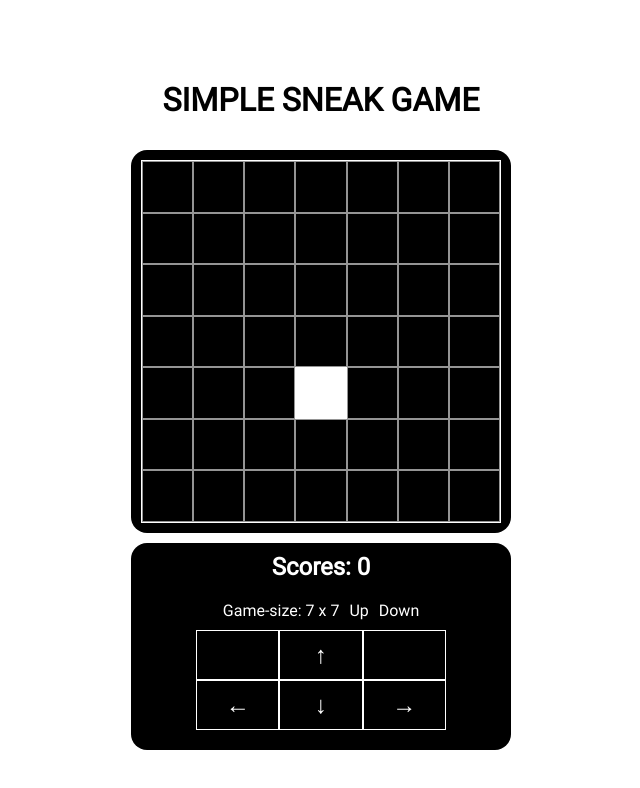
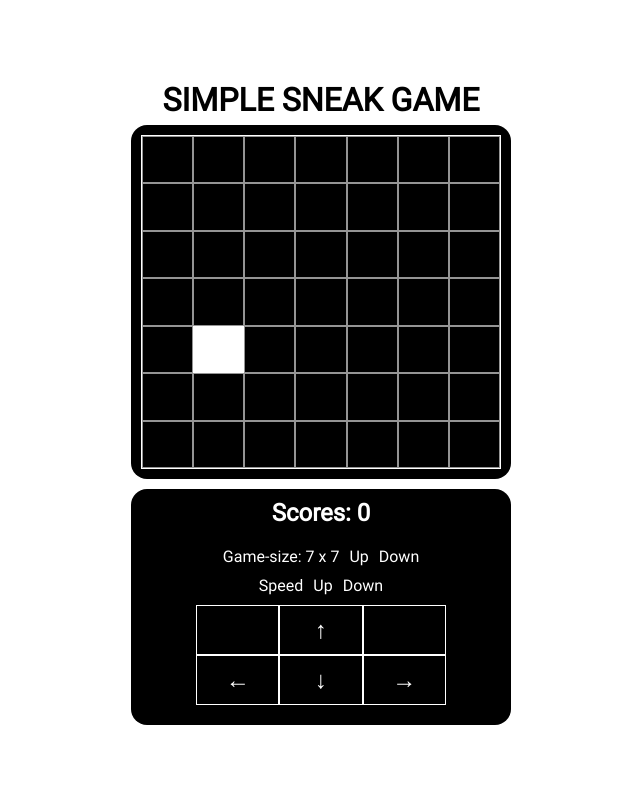
Before and after one commit to tonguyenducmanh/snake, a Vue app: page / in a window 1280 px wide. Shown: the top 788 px of the page, without its empty margins (319-959 px from the left). Built offline with nearby package versions, Linux system fonts and the light colour scheme.

Commit message:
them chinh speed va tam dung game

```diff
--- a/src/components/MBoard.vue
+++ b/src/components/MBoard.vue
@@ -6,6 +6,11 @@
       <div class="m-size-tile">Game-size: {{ gameSize }} x {{ gameSize }}</div>
       <div class="m-size-button" @click="gameSizeChange(true)">Up</div>
       <div class="m-size-button" @click="gameSizeChange(false)">Down</div>
+    </div>
+    <div class="m-size">
+      <div class="m-size-tile">Speed</div>
+      <div class="m-size-button" @click="gameSpeedChange(false)">Up</div>
+      <div class="m-size-button" @click="gameSpeedChange(true)">Down</div>
     </div>
     <div class="m-move-content">
       <div class="m-move-item"></div>
@@ -55,6 +60,15 @@ export default {
       // thay đổi giá trị của các ô trên màn hình game
       me.$emit('changeGameSize', isIncrease)
     },
+    /**
+     * method tăng, giảm speed của game
+     * @author tdmanh1 10-05-2023
+     */
+    gameSpeedChange(isIncrease) {
+      let me = this
+      me.$emit('changeGameSpeed', isIncrease)
+    },
+
     /**
      * thay đổi vị trí của con rắn trên màn hình
      * @author tdmanh1 09-05-2023
--- a/src/components/MGame.vue
+++ b/src/components/MGame.vue
@@ -1,6 +1,9 @@
 /** màn hình trò chơi created by tdmanh1 06/05/2023 */
 <template>
-  <div class="m-game">
+  <div class="m-game" @click="pauseGame">
+    <!-- màn hình tạm dừng -->
+    <div class="m-pause" :class="isPaused ? 'm-pause-active' : null"><div>Paused</div></div>
+    <!-- màn hình game -->
     <div class="m-fence" :style="gameSizeStyle">
       <!-- tạo ra bảng dựa vào kích thước của gameSize -->
       <template v-for="tempRow in gameGrid" :key="tempRow">
@@ -21,7 +24,7 @@ export default {
       activeSquares: [], // mảng lưu danh sách các ô vuông sẽ active
       movingPosition: gameConfig.position.right, // bien luu huong di chuyen hien tai
       intervalRendering: null, // render lien tuc tu khi mouted
-      timeRerender: 500 // thoi gian render lai 1 frame
+      isPaused: false // trạng thái của game là tạm dừng hay không
     }
   },
   props: {
@@ -29,6 +32,11 @@ export default {
     gameSize: {
       type: Number,
       default: gameConfig.gameSize.defaultSize
+    },
+    //speed của game
+    gameSpeed: {
+      type: Number,
+      default: gameConfig.timeRerender.defaultSpeed
     },
     // hướng di chuyển hiện tại của con rắn
     currentPosition: {
@@ -50,9 +58,7 @@ export default {
   mounted() {
     let me = this
     me.generateGameGrid(true)
-    me.intervalRendering = setInterval(() => {
-      me.caculateNewPosition()
-    }, me.timeRerender)
+    me.changeIntervalGame(true)
   },
   /**
    * clear cac su kien duoc mount vao dom
@@ -60,7 +66,7 @@ export default {
    */
   beforeUnmount() {
     let me = this
-    clearInterval(me.intervalRendering)
+    me.changeIntervalGame()
   },
   watch: {
     /**
@@ -82,9 +88,46 @@ export default {
         me.movingPosition = newValue
         // me.caculateNewPosition()
       }
+    },
+    /**
+     * thay đổi tốc độ game
+     */
+    gameSpeed() {
+      let me = this
+      me.changeIntervalGame(true)
     }
   },
   methods: {
+    /**
+     * hàm chung xóa và thêm interval
+     * @author tdmanh1 10-05-2023
+     */
+    changeIntervalGame(reset) {
+      let me = this
+      clearInterval(me.intervalRendering)
+      if (reset) {
+        me.intervalRendering = setInterval(() => {
+          me.caculateNewPosition()
+        }, me.gameSpeed)
+      }
+    },
+    /**
+     * thực hiện tạm dừng game
+     * @author tdmanh1 10-05-2023
+     */
+    pauseGame() {
+      let me = this
+      // thay đổi trạng thái của game
+      if (me.isPaused != null && me.isPaused != undefined) {
+        me.isPaused = !me.isPaused
+      }
+      // thực hiện tạm dừng hoặc tiếp tục game
+      if (me.isPaused) {
+        me.changeIntervalGame()
+      } else {
+        me.changeIntervalGame(true)
+      }
+    },
     /**
      * vue3 tự động biến array thành 1 object proxy array, dùng hàm này để convert lại về array
      * @author tdmanh1 09-05-2023
@@ -265,6 +308,7 @@ export default {
   width: 100%;
   border-radius: var(--border-radius);
   padding: var(--padding-common);
+  position: relative;
 }
 .m-fence {
   width: 100%;
@@ -282,4 +326,22 @@ export default {
 .m-cube-active {
   background-color: white;
 }
+.m-pause {
+  opacity: 0;
+  color: white;
+  position: absolute;
+  width: 100%;
+  height: 100%;
+  top: 0;
+  left: 0;
+  border-radius: var(--border-radius);
+  display: flex;
+  align-items: center;
+  justify-content: center;
+  font-size: 3rem;
+}
+.m-pause-active {
+  opacity: 1;
+  background-color: rgba(106, 106, 106, 0.334);
+}
 </style>
--- a/src/components/MMain.vue
+++ b/src/components/MMain.vue
@@ -6,9 +6,17 @@
     </div>
     <div class="m-main">
       <!-- phần trò chơi -->
-      <m-game-vue :gameSize="emitGameSize" :currentPosition="currentPosition" />
-      <!-- phần thông tin bên trái của trò chơi -->
-      <m-board-vue @changeGameSize="changeGameSize" @changePosition="changePosition" />
+      <m-game-vue
+        :gameSize="emitGameSize"
+        :currentPosition="currentPosition"
+        :gameSpeed="emitGameSpeed"
+      />
+      <!-- phần thông tin bên dưới của trò chơi -->
+      <m-board-vue
+        @changeGameSize="changeGameSize"
+        @changePosition="changePosition"
+        @changeGameSpeed="changeGameSpeed"
+      />
     </div>
   </div>
 </template>
@@ -24,10 +32,27 @@ export default {
   data() {
     return {
       emitGameSize: gameConfig.gameSize.defaultSize, // gameSize được thay đổi
+      emitGameSpeed: gameConfig.timeRerender.defaultSpeed, // gameSize được thay đổi
       currentPosition: null // hướng di chuyển hiện tại của con rắn
     }
   },
   methods: {
+    /**
+     * sự kiện thay đổi gameSpeed
+     * created by tdmanh1 06/05/2023
+     */
+    changeGameSpeed(isIncrease) {
+      let me = this
+      if (!isIncrease) {
+        if (me.emitGameSpeed > gameConfig.timeRerender.maxSpeed) {
+          me.emitGameSpeed -= 20
+        }
+      } else {
+        if (me.emitGameSpeed < gameConfig.timeRerender.minSpeed) {
+          me.emitGameSpeed += 20
+        }
+      }
+    },
     /**
      * sự kiện thay đổi gamesize được emit từ bảng thông tin lên
      * created by tdmanh1 06/05/2023
@@ -71,7 +96,7 @@ export default {
 }
 .m-header {
   /* background-color: burlywood; */
-  height: 100px;
+  height: 50px;
   font-size: 2rem;
   text-transform: uppercase;
   display: flex;
--- a/src/config/gameConfig.js
+++ b/src/config/gameConfig.js
@@ -11,5 +11,11 @@ export default {
     left: 2, // trái
     down: 3, // dưới
     right: 4 // phải
+  },
+  // thời gian refresh lại màn hình
+  timeRerender: {
+    defaultSpeed: 100, // thời gian mặc định
+    minSpeed: 200, // thời gian chậm nhất
+    maxSpeed: 40 // thời gian nhanh nhất
   }
 }
```
